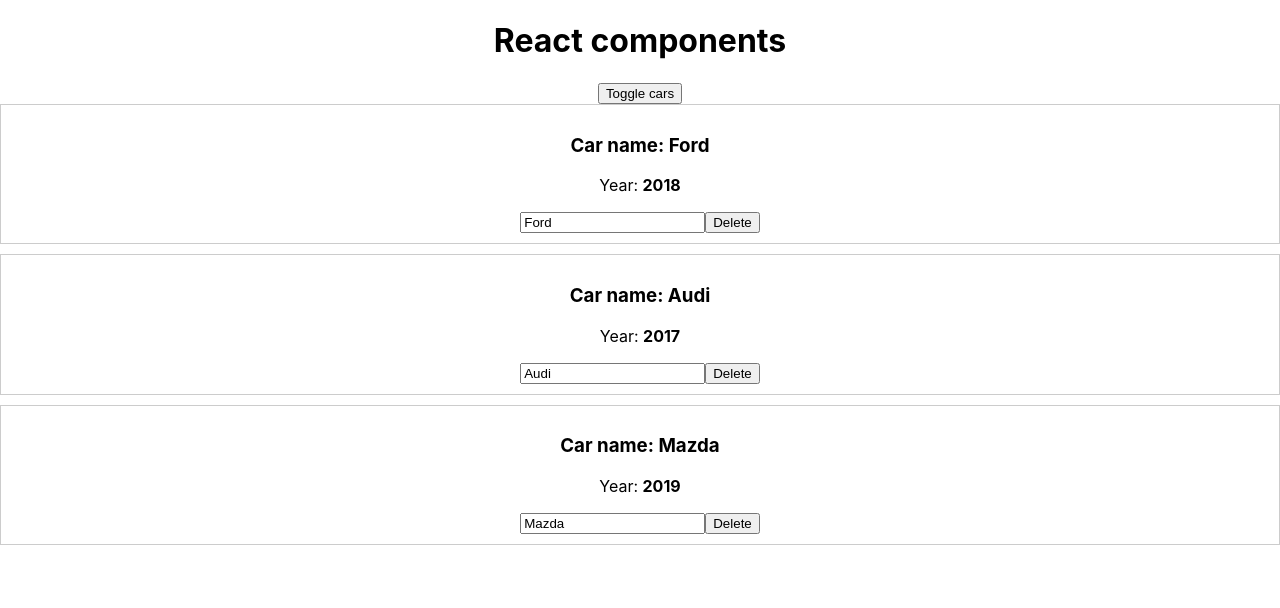
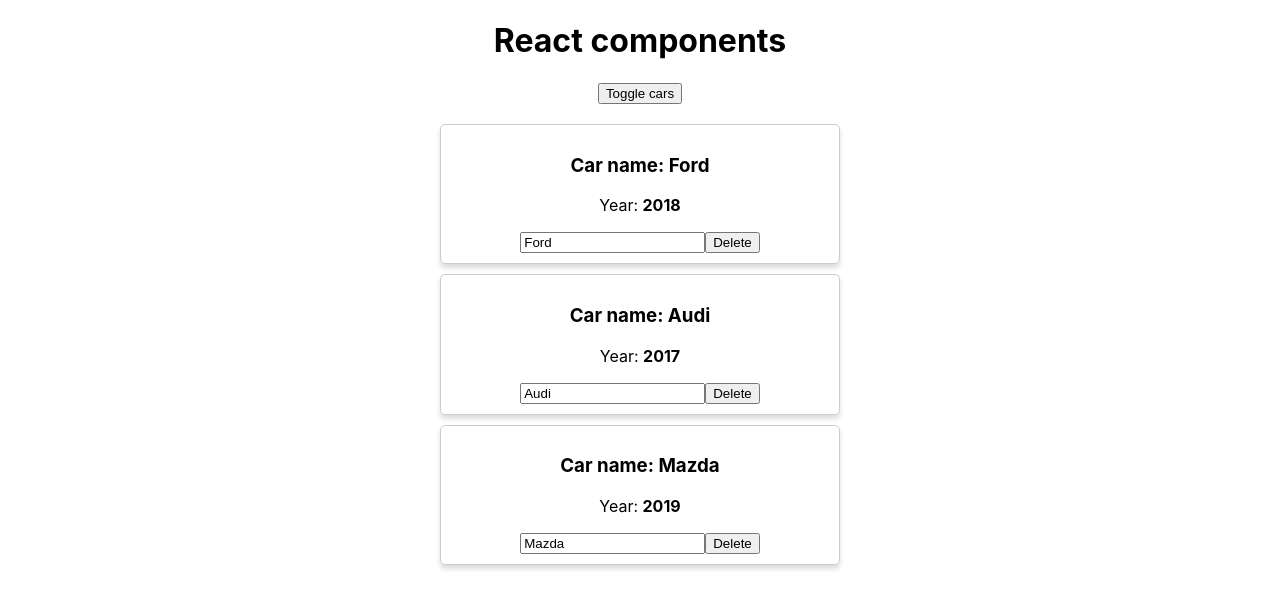
Before and after one commit to geliadonchak/SummerPractice, a React (Create React App) app in the folder react-theory/: page / in a window 1280 px wide. Both pictures are taken after a click on the button "Toggle cars". Shown: the top 608 px of the page. Built offline with nearby package versions, Linux system fonts and the light colour scheme.

Commit message:
make inline-styles

```diff
--- a/react-theory/src/App.js
+++ b/react-theory/src/App.js
@@ -61,7 +61,14 @@
         <div style={divStyle}>
             <h1>{state.pageTitle}</h1>
             <button onClick={handleToggleCars}>Toggle cars</button>
-            {carsList}
+
+            <div style={{
+                width: '400px',
+                margin: 'auto',
+                paddingTop: '20px'
+            }}>
+                {carsList}
+            </div>
         </div>
     );
 }
--- a/react-theory/src/components/Car.js
+++ b/react-theory/src/components/Car.js
@@ -6,7 +6,9 @@
             border: '1px solid #ccc',
             marginBottom: '10px',
             display: 'block',
-            padding: '10px'
+            padding: '10px',
+            boxShadow: '0 4px 5px 0 rgba(0, 0, 0, .14)',
+            borderRadius: '5px'
         }}>
             <h3>Car name: {props.name}</h3>
             <p>Year: <strong>{props.year}</strong></p>
```
